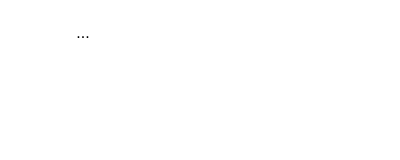
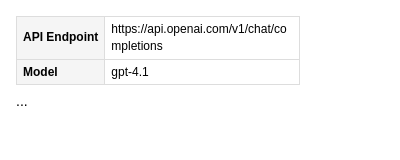
Before and after one commit to kiyoka/Sumibi-Browser-Extension, a browser extension: page popup.html in a window 400 px wide. Drawn offline with Linux system fonts and the light colour scheme.

Commit message:
ツールバーに固定したアイコンのクリックで、APIのエンドポイントURLと、AIモデル名が表示されるようにした。

```diff
--- a/popup.html
+++ b/popup.html
@@ -5,16 +5,52 @@
   <meta charset="utf-8">
   <style>
     body {
-      width: 150px;
-      height: 50px;
+      width: 300px;
       display: flex;
-      justify-content: center;
-      align-items: center;
+      flex-direction: column;
+      justify-content: flex-start;
+      align-items: flex-start;
       font-family: sans-serif;
+      padding: 8px;
+      box-sizing: border-box;
+    }
+    #apiInfo {
+      width: 100%;
+      margin-bottom: 8px;
+      border-collapse: collapse;
+      font-size: 12px;
+      line-height: 1.4;
+    }
+    #apiInfo th, #apiInfo td {
+      padding: 4px 6px;
+      border: 1px solid #ddd;
+      text-align: left;
+    }
+    #apiInfo th {
+      background-color: #f5f5f5;
+      white-space: nowrap;
+    }
+    /* 長いURLなどをセル内で折り返す */
+    #apiInfo td {
+      word-break: break-all;
+    }
+    #message {
+      font-size: 14px;
+      width: 100%;
     }
   </style>
 </head>
 <body>
+  <table id="apiInfo">
+    <tr>
+      <th>API Endpoint</th>
+      <td><span id="endpoint"></span></td>
+    </tr>
+    <tr>
+      <th>Model</th>
+      <td><span id="modelName"></span></td>
+    </tr>
+  </table>
   <div id="message"></div>
   <script src="popup.js"></script>
 </body>
--- a/popup.js
+++ b/popup.js
@@ -6,28 +6,29 @@
         messageElement.textContent = '...';
     }
 
-    // Check storage for the textareaClicked flag
-    chrome.storage.local.get(['textareaClicked'], function(result) {
+    // Show API endpoint and model name
+    const endpointElem = document.getElementById('endpoint');
+    const modelElem = document.getElementById('modelName');
+    if (endpointElem) {
+        endpointElem.textContent = 'https://api.openai.com/v1/chat/completions';
+    }
+    chrome.storage.local.get(['openai_model', 'textareaClicked'], function(result) {
         if (chrome.runtime.lastError) {
-            console.error("Error getting textareaClicked from storage:", chrome.runtime.lastError);
+            console.error('Popup: error getting storage:', chrome.runtime.lastError);
             return;
         }
-
+        if (modelElem) {
+            modelElem.textContent = result.openai_model || 'gpt-4.1';
+        }
         if (result.textareaClicked) {
-            console.log("Popup: textareaClicked flag is true. Setting message to 'click!'.");
             if (messageElement) {
                 messageElement.textContent = 'click!';
             }
-            // Reset the flag in storage
             chrome.storage.local.set({ textareaClicked: false }, function() {
                 if (chrome.runtime.lastError) {
-                    console.error("Error resetting textareaClicked in storage:", chrome.runtime.lastError);
-                } else {
-                    console.log("Popup: textareaClicked flag reset to false.");
+                    console.error('Popup: error resetting textareaClicked:', chrome.runtime.lastError);
                 }
             });
-        } else {
-            console.log("Popup: textareaClicked flag is false or not set.");
         }
     });
 });
```
